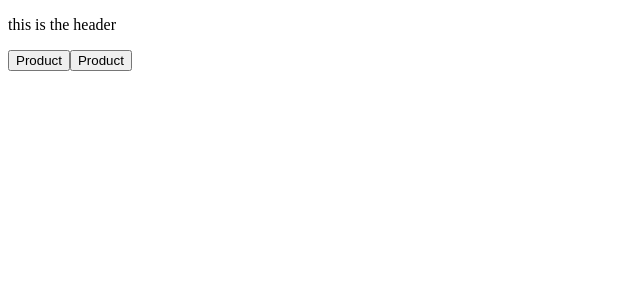
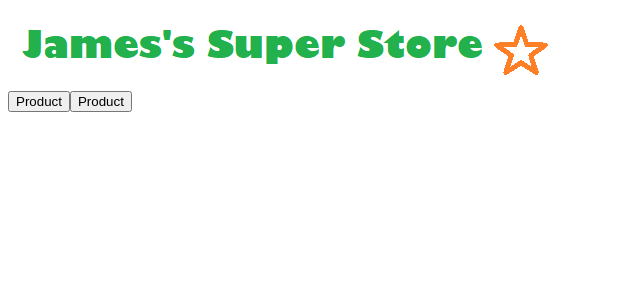
Before and after one commit to zepherine2006DEV/learning-react-tdd, a React (Create React App) app: page / in a window 1280 px wide. Shown: the top 300 px of the page, without its empty margins (0-640 px from the left). Built offline with nearby package versions, Linux system fonts and the light colour scheme.

Commit message:
feature: add image logo to header

```diff
--- a/src/components/Header.js
+++ b/src/components/Header.js
@@ -7,7 +7,7 @@ export class Header extends Component {
   render() {
     return (
       <div className="Header">
-        <p>this is the header</p>
+        <img src="images/logo.png" alt="James Store"/>
       </div>
     );
   }
```
Also changed, not shown: public/images/logo.png (added), 1 other file (tests, documents, lock files or other folders).
